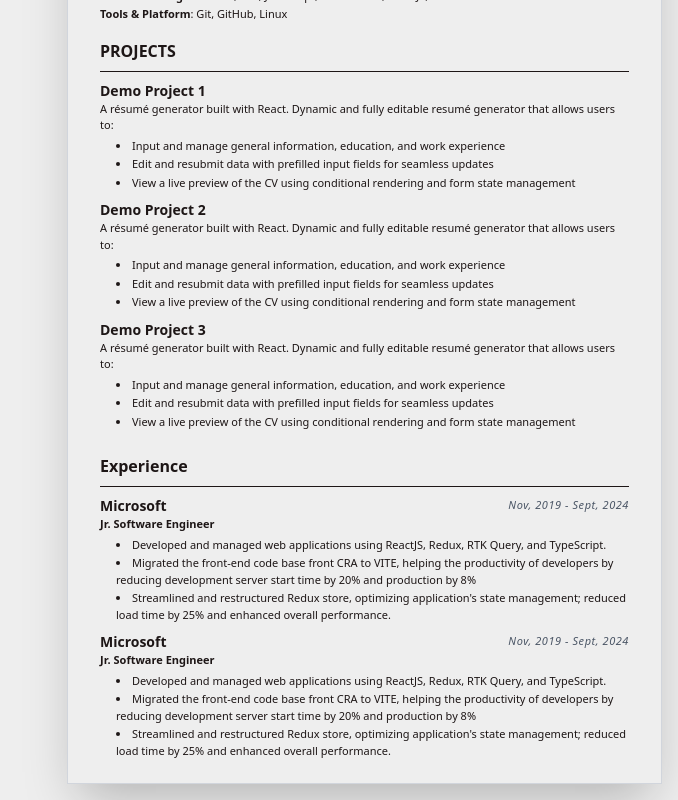
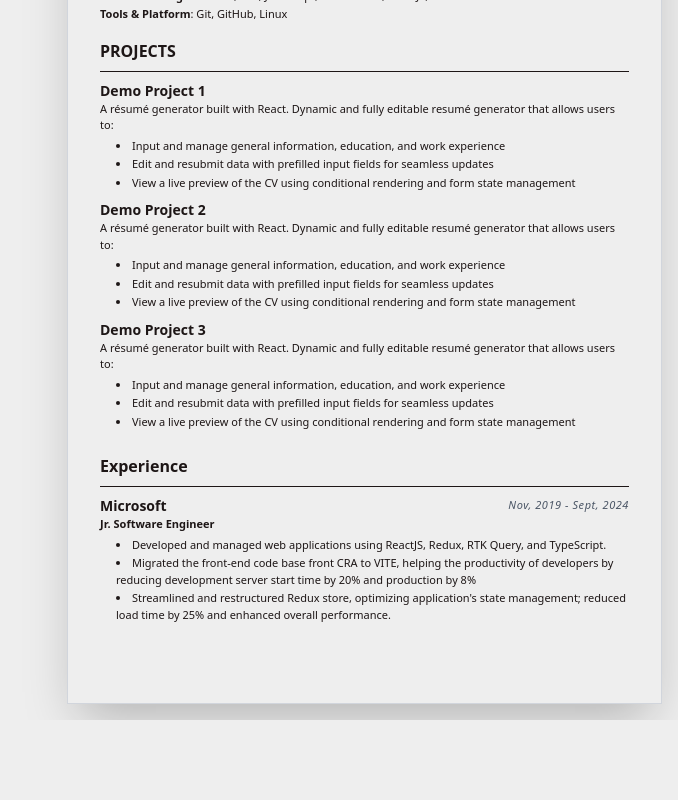
Before and after one commit to bhargablinx/resume-builder, a React (Vite) app: page / in a window 1280 px wide. Shown: the part 218-1018 px from the top of the page, without its empty margins (602-1280 px from the left). After the commit the page ends 938 px from the top, so only its background shows below. Built offline with nearby package versions, Linux system fonts and the light colour scheme.

Commit message:
Remove one job section

```diff
--- a/src/components/Resume.jsx
+++ b/src/components/Resume.jsx
@@ -113,30 +113,6 @@ export const Resume = () => {
                         </li>
                     </ul>
                 </JobSection>
-                <JobSection
-                    companyName="Microsoft"
-                    startData="Nov, 2019"
-                    endData="Sept, 2024"
-                    jobRole="Jr. Software Engineer"
-                >
-                    <ul className="list-disc list-inside space-y-0.5 text-[11px] ml-4 mt-1">
-                        <li>
-                            Developed and managed web applications using
-                            ReactJS, Redux, RTK Query, and TypeScript.
-                        </li>
-                        <li>
-                            Migrated the front-end code base front CRA to VITE,
-                            helping the productivity of developers by reducing
-                            development server start time by 20% and production
-                            by 8%
-                        </li>
-                        <li>
-                            Streamlined and restructured Redux store, optimizing
-                            application's state management; reduced load time by
-                            25% and enhanced overall performance.
-                        </li>
-                    </ul>
-                </JobSection>
             </SectionHeading>
         </div>
     );
```
